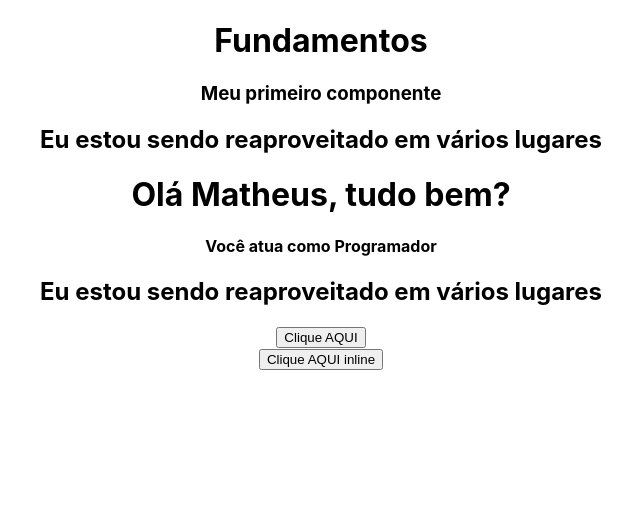
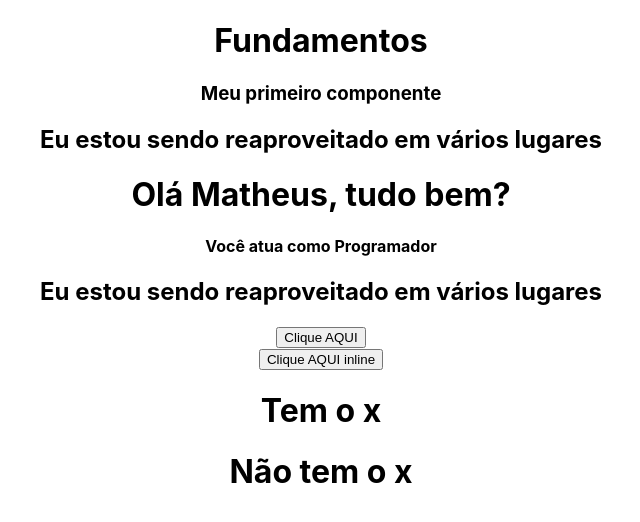
Before and after one commit to Orozimbo1/ReactJs, a React (Create React App) app in the folder fundamentos/: page / in a window 1280 px wide. Shown: the top 522 px of the page, without its empty margins (319-959 px from the left). Built offline with nearby package versions, Linux system fonts and the light colour scheme; the HTML template or start-up script is replaced by a standard one.

Commit message:
Função de renderização

```diff
--- a/fundamentos/src/components/Events.js
+++ b/fundamentos/src/components/Events.js
@@ -5,6 +5,19 @@ const Events = () => {
     const handleMyEvent = (e) => {
         console.log(e)
         console.log("Evento disparado")
+    }
+
+    const renderSomething = (x) => {
+
+        if(x) {
+            return(
+                <h1>Tem o x</h1>
+            )
+        }
+        return(
+            <h1>Não tem o x</h1>
+        )
+
     }
 
     return (
@@ -15,6 +28,8 @@ const Events = () => {
             <div>
                 <button onClick={() => console.log('evento inline')}>Clique AQUI inline</button>
             </div>
+            {renderSomething(true)}
+            {renderSomething(false)}
         </div>
     )
 }
```
